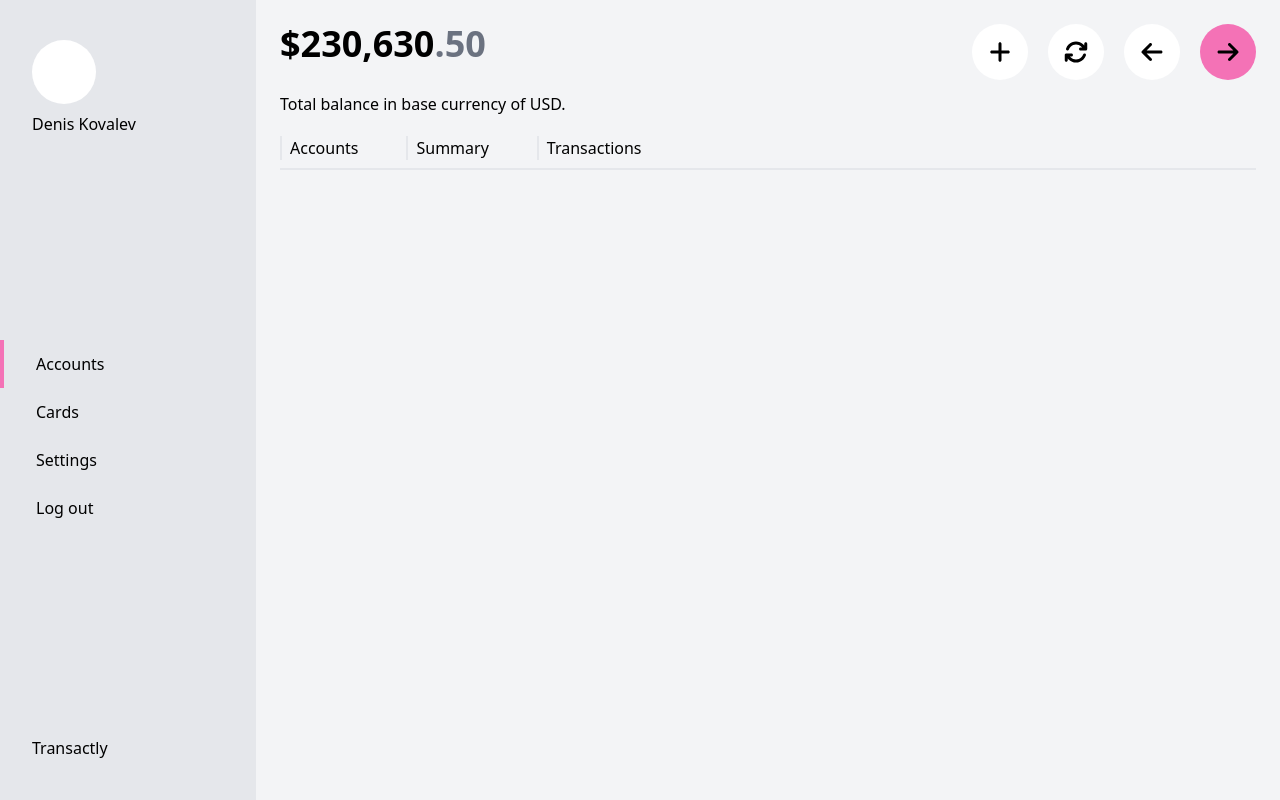
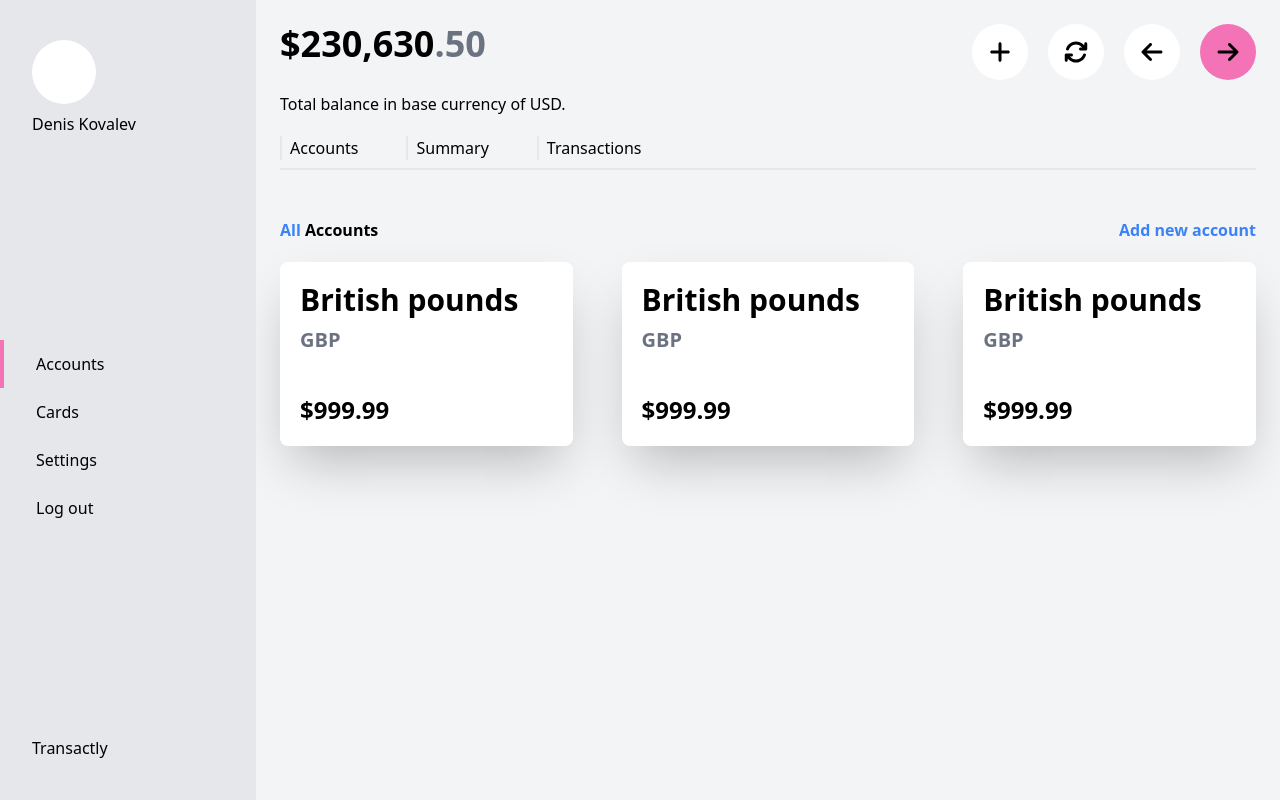
Before and after one commit to SHHristov20/Transactly, a React (Vite) app in the folder Transactly/Transactly.Client/: page / in a window 1280 px wide. Built offline with nearby package versions, Linux system fonts and the light colour scheme.

Commit message:
Create account cards

```diff
--- /dev/null
+++ b/Transactly/Transactly.Client/src/Components/Accounts.jsx
@@ -0,0 +1,39 @@
+import React from "react";
+import Account from "./Accounts/Account";
+
+const Accounts = () => {
+  return (
+    <React.Fragment>
+      <div className="p-6">
+        <div className="flex justify-between">
+          <h1 className="font-semibold">
+            <span className="text-blue-500">All</span> Accounts
+          </h1>
+          <h1 className="text-blue-500 font-semibold cursor-pointer hover:text-blue-600 transition-colors duration-300">
+            Add new account
+          </h1>
+        </div>
+
+        <div className="md:flex md:flex-wrap gap-x-5 justify-between">
+          <Account
+            currency={"British pounds"}
+            symbol={"GBP"}
+            ammount={"999.99"}
+          />
+          <Account
+            currency={"British pounds"}
+            symbol={"GBP"}
+            ammount={"999.99"}
+          />
+          <Account
+            currency={"British pounds"}
+            symbol={"GBP"}
+            ammount={"999.99"}
+          />
+        </div>
+      </div>
+    </React.Fragment>
+  );
+};
+
+export default Accounts;
--- /dev/null
+++ b/Transactly/Transactly.Client/src/Components/Accounts/Account.jsx
@@ -0,0 +1,17 @@
+import React from "react";
+
+const Account = (props) => {
+  return (
+    <React.Fragment>
+      <div className="bg-white shadow-2xl w-full md:basis-[45%] lg:basis-[30%] p-5 rounded-lg mt-5 flex flex-col justify-between space-y-10">
+        <div className="space-y-2">
+          <h1 className="text-3xl font-bold">{props.currency}</h1>
+          <h1 className="text-xl text-gray-500 font-bold">{props.symbol}</h1>
+        </div>
+        <h1 className="text-2xl font-semibold">${props.ammount}</h1>
+      </div>
+    </React.Fragment>
+  );
+};
+
+export default Account;
--- a/Transactly/Transactly.Client/src/Components/Header.jsx
+++ b/Transactly/Transactly.Client/src/Components/Header.jsx
@@ -7,7 +7,7 @@ import { FaArrowRight } from "react-icons/fa6";
 const Header = () => {
   return (
     <React.Fragment>
-      <div className="flex-1 p-6 overflow-y-auto space-y-3">
+      <div className="p-6 overflow-y-auto space-y-3">
         <div className="flex flex-col md:flex-row justify-between">
           <h1 className="text-4xl font-bold mb-4">
             $230,630<span className="text-gray-500">.50</span>
--- a/Transactly/Transactly.Client/src/Pages/Home.jsx
+++ b/Transactly/Transactly.Client/src/Pages/Home.jsx
@@ -1,6 +1,7 @@
 import React, { useState } from "react";
 import Header from "../Components/Header";
 import Sidebar from "../Components/Sidebar";
+import Accounts from "../Components/Accounts";
 
 const Home = () => {
   const [isSidebarOpen, setIsSidebarOpen] = useState(false);
@@ -44,8 +45,8 @@ const Home = () => {
             </button>
             <span className="text-xl font-semibold">Dashboard</span>
           </div>
-
           <Header />
+          <Accounts />
         </div>
       </div>
     </React.Fragment>
--- a/Transactly/Transactly.Client/src/index.output.css
+++ b/Transactly/Transactly.Client/src/index.output.css
@@ -579,6 +579,10 @@ video {
   margin-bottom: 1rem;
 }
 
+.mt-5 {
+  margin-top: 1.25rem;
+}
+
 .flex {
   display: flex;
 }
@@ -685,6 +689,10 @@ video {
   justify-content: space-between;
 }
 
+.gap-5 {
+  gap: 1.25rem;
+}
+
 .gap-x-5 {
   -moz-column-gap: 1.25rem;
        column-gap: 1.25rem;
@@ -712,6 +720,12 @@ video {
   margin-bottom: calc(0.75rem * var(--tw-space-y-reverse));
 }
 
+.space-y-10 > :not([hidden]) ~ :not([hidden]) {
+  --tw-space-y-reverse: 0;
+  margin-top: calc(2.5rem * calc(1 - var(--tw-space-y-reverse)));
+  margin-bottom: calc(2.5rem * var(--tw-space-y-reverse));
+}
+
 .overflow-hidden {
   overflow: hidden;
 }
@@ -722,6 +736,10 @@ video {
 
 .rounded-full {
   border-radius: 9999px;
+}
+
+.rounded-lg {
+  border-radius: 0.5rem;
 }
 
 .border-b-\[1px\] {
@@ -799,6 +817,10 @@ video {
 
 .p-6 {
   padding: 1.5rem;
+}
+
+.p-10 {
+  padding: 2.5rem;
 }
 
 .px-2 {
@@ -892,9 +914,25 @@ video {
   color: rgb(255 255 255 / var(--tw-text-opacity, 1));
 }
 
+.text-blue-400 {
+  --tw-text-opacity: 1;
+  color: rgb(96 165 250 / var(--tw-text-opacity, 1));
+}
+
+.text-blue-500 {
+  --tw-text-opacity: 1;
+  color: rgb(59 130 246 / var(--tw-text-opacity, 1));
+}
+
 .shadow-md {
   --tw-shadow: 0 4px 6px -1px rgb(0 0 0 / 0.1), 0 2px 4px -2px rgb(0 0 0 / 0.1);
   --tw-shadow-colored: 0 4px 6px -1px var(--tw-shadow-color), 0 2px 4px -2px var(--tw-shadow-color);
+  box-shadow: var(--tw-ring-offset-shadow, 0 0 #0000), var(--tw-ring-shadow, 0 0 #0000), var(--tw-shadow);
+}
+
+.shadow-2xl {
+  --tw-shadow: 0 25px 50px -12px rgb(0 0 0 / 0.25);
+  --tw-shadow-colored: 0 25px 50px -12px var(--tw-shadow-color);
   box-shadow: var(--tw-ring-offset-shadow, 0 0 #0000), var(--tw-ring-shadow, 0 0 #0000), var(--tw-shadow);
 }
 
@@ -908,6 +946,10 @@ video {
   transition-property: transform;
   transition-timing-function: cubic-bezier(0.4, 0, 0.2, 1);
   transition-duration: 150ms;
+}
+
+.delay-300 {
+  transition-delay: 300ms;
 }
 
 .duration-300 {
@@ -958,6 +1000,11 @@ video {
   background-color: rgb(236 72 153 / var(--tw-bg-opacity, 1));
 }
 
+.hover\:text-blue-600:hover {
+  --tw-text-opacity: 1;
+  color: rgb(37 99 235 / var(--tw-text-opacity, 1));
+}
+
 .hover\:opacity-80:hover {
   opacity: 0.8;
 }
@@ -980,6 +1027,10 @@ video {
     display: flex;
   }
 
+  .md\:grid {
+    display: grid;
+  }
+
   .md\:hidden {
     display: none;
   }
@@ -988,8 +1039,28 @@ video {
     width: 50%;
   }
 
+  .md\:flex-1 {
+    flex: 1 1 0%;
+  }
+
+  .md\:flex-grow {
+    flex-grow: 1;
+  }
+
+  .md\:basis-1\/2 {
+    flex-basis: 50%;
+  }
+
+  .md\:basis-\[45\%\] {
+    flex-basis: 45%;
+  }
+
   .md\:flex-row {
     flex-direction: row;
+  }
+
+  .md\:flex-wrap {
+    flex-wrap: wrap;
   }
 
   .md\:justify-start {
@@ -1016,6 +1087,10 @@ video {
     display: none;
   }
 
+  .lg\:basis-1\/3 {
+    flex-basis: 33.333333%;
+  }
+
   .lg\:translate-x-0 {
     --tw-translate-x: 0px;
     transform: translate(var(--tw-translate-x), var(--tw-translate-y)) rotate(var(--tw-rotate)) skewX(var(--tw-skew-x)) skewY(var(--tw-skew-y)) scaleX(var(--tw-scale-x)) scaleY(var(--tw-scale-y));
```
